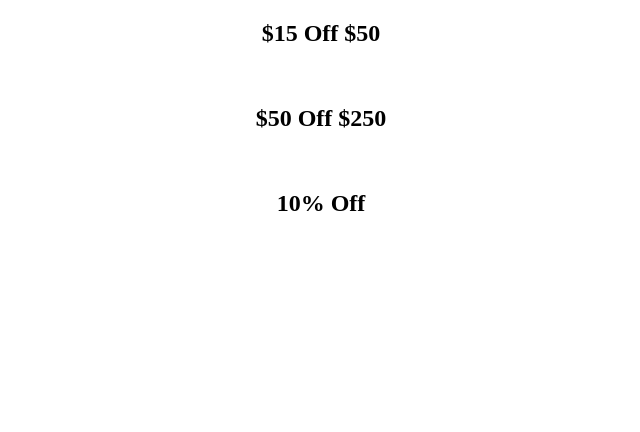
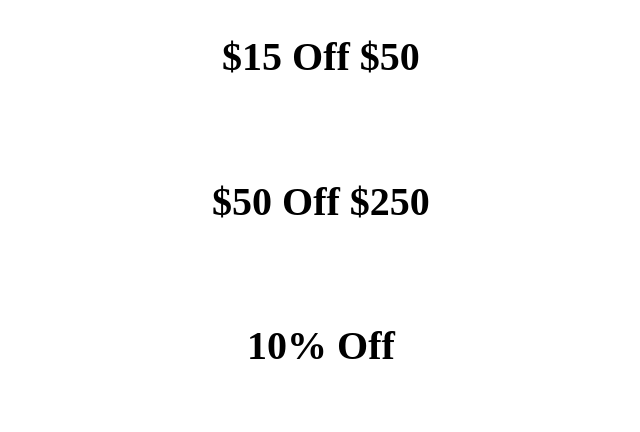
Before and after one commit to danomoseley/couponGenerator, a Flask app: template templates/index.html in a window 1280 px wide. Shown: the top 432 px of the page, without its empty margins (319-959 px from the left). Run offline with Flask 2, Linux system fonts and the light colour scheme; the template is opened without the code that fills it, so the values that code supplies are empty; some libraries are stand-ins or nearby versions.

Commit message:
Increase font size

```diff
--- a/templates/index.html
+++ b/templates/index.html
@@ -15,9 +15,10 @@
       <style>
          .glyphicon{cursor:pointer; color:red;}
          .glyphicon-ok.activated{color:green;}
+         body{font-size: 20pt;text-align:center;}
       </style>
    </head>
-   <body style="text-align:center;">
+   <body>
       <h2>$15 Off $50</h2>
       {% for coupon in fifteen_off_50_coupons %}
          <h1>
```
